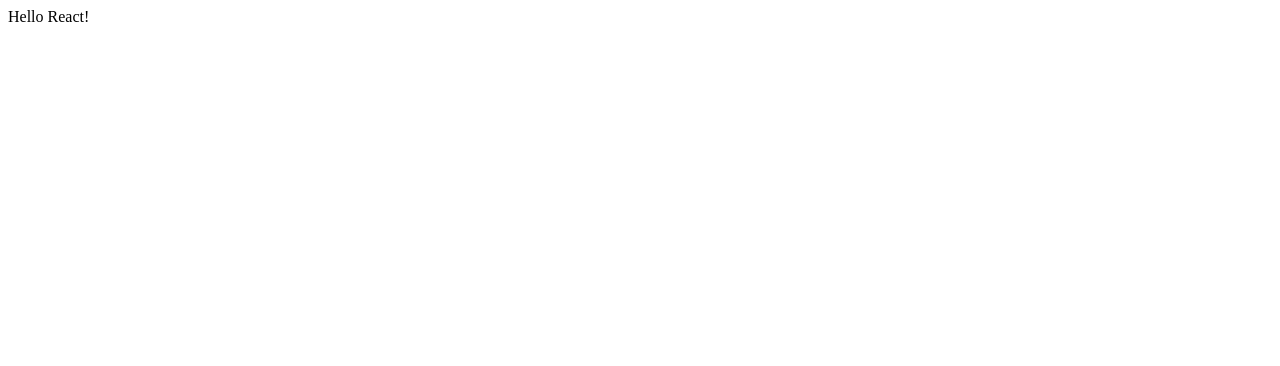
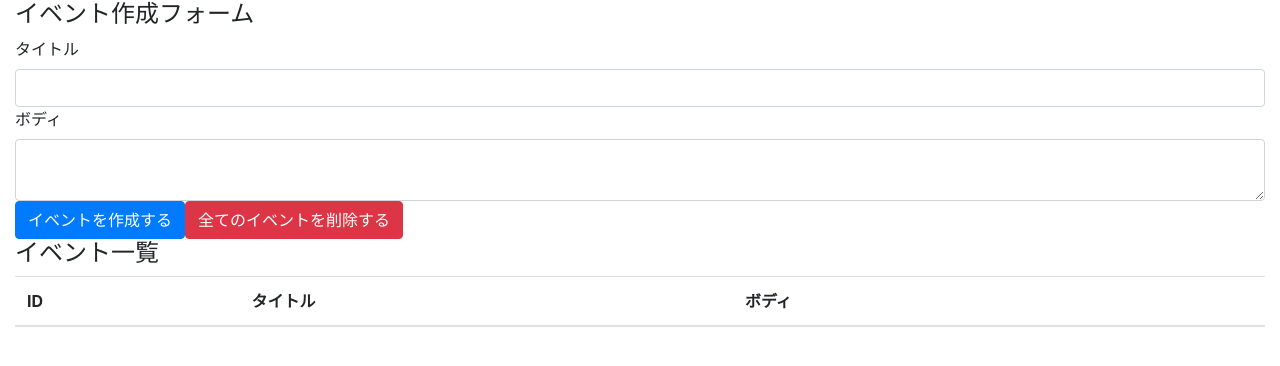
Before and after one commit to YosukeShibazaki/React-Hooks-101, a React (Create React App) app: page / in a window 1280 px wide. Shown: the top 366 px of the page. Built offline with nearby package versions, Linux system fonts and the light colour scheme.

Commit message:
3-11install-Bootstarp

```diff
--- a/public/index.html
+++ b/public/index.html
@@ -9,6 +9,10 @@
       name="description"
       content="Web site created using create-react-app"
     />
+
+    <!-- install-Bootstrap -->
+    <link rel="stylesheet" href="https://stackpath.bootstrapcdn.com/bootstrap/4.5.0/css/bootstrap.min.css" integrity="sha384-9aIt2nRpC12Uk9gS9baDl411NQApFmC26EwAOH8WgZl5MYYxFfc+NcPb1dKGj7Sk" crossorigin="anonymous">
+
     <link rel="apple-touch-icon" href="%PUBLIC_URL%/logo192.png" />
     <!--
       manifest.json provides metadata used when your web app is installed on a
--- a/src/App.js
+++ /dev/null
@@ -1,12 +0,0 @@
-import React,{useState} from 'react';
-//import './App.css';
-
-const App = () => {
-  return (
-    <> {/* React.Fragmentの略 */}
-      <div>Hello React!</div>
-    </>
-  );
-}
-
-export default App;
--- /dev/null
+++ b/src/components/App.js
@@ -0,0 +1,41 @@
+import React,{useState} from 'react';
+//import './App.css';
+
+const App = () => {
+  return (
+    <> {/* React.Fragmentの略 */}
+      <div className="container-fluid">
+        <h4>イベント作成フォーム</h4>
+        <form>
+          <div className="from-group">
+            <label htmlFor="formEventTitle">タイトル</label>
+            <input className="form-control" id="formEventTitle" />
+          </div>
+
+          <div className="from-group">
+            <label htmlFor="formEventBody">ボディ</label>
+            <textarea className="form-control" id="formEventBody" />
+          </div>
+
+          <button className="btn btn-primary">イベントを作成する</button>
+          <button className="btn btn-danger">全てのイベントを削除する</button>
+        </form>
+
+        <h4>イベント一覧</h4>
+        <table className="table table-hover">
+          <thead>
+            <tr>
+              <th>ID</th>
+              <th>タイトル</th>
+              <th>ボディ</th>
+              <th></th>
+            </tr>
+          </thead>
+          <tbody></tbody>
+        </table>
+      </div>
+    </>
+  );
+}
+
+export default App;
--- a/src/index.js
+++ b/src/index.js
@@ -1,7 +1,7 @@
 import React from 'react';
 import ReactDOM from 'react-dom';
 //import './index.css';
-import App from './App';
+import App from './components/App';
 //import * as serviceWorker from './serviceWorker';
 
 ReactDOM.render(
```
